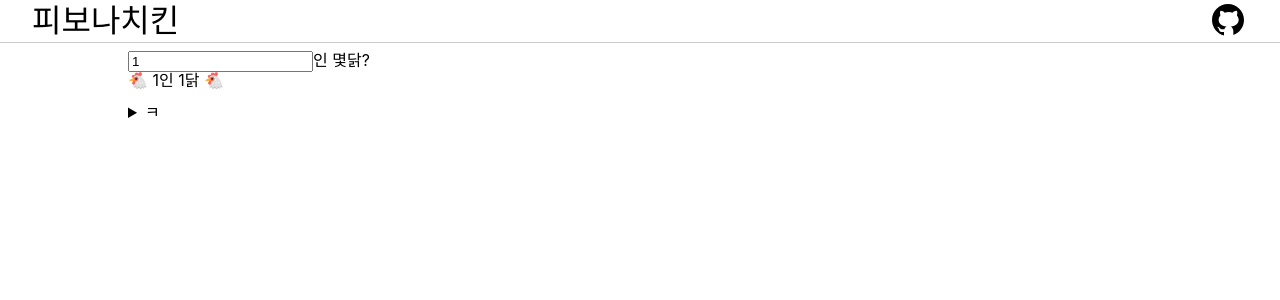
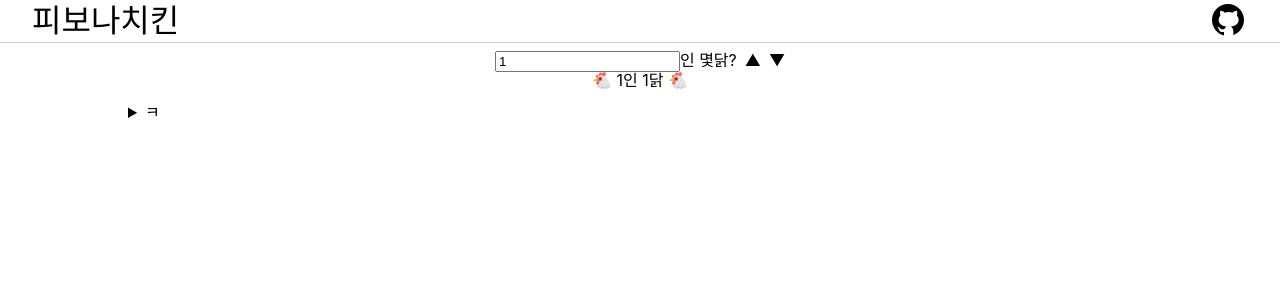
Before and after one commit to kanziw/fibonachicken, a React (Create React App) app: page / in a window 1280 px wide. Shown: the top 300 px of the page. Built offline with nearby package versions, Linux system fonts and the light colour scheme; a web font is replaced by a local one.

Commit message:
Add up/down arrow and centering

```diff
--- a/src/App.tsx
+++ b/src/App.tsx
@@ -1,15 +1,22 @@
 import { ChangeEventHandler, CSSProperties, useState } from 'react'
 
-import { Header, HorizontalDevider } from './Components'
-import { useFibonaChicken } from './fibonaChicken'
+import { Header, HorizontalDevider } from './components'
+import { isValidFibonaChickenPeople, useFibonaChicken } from './fibonaChicken'
 
 const styles: Record<string, CSSProperties> = {
   main: {
     margin: '0.5rem auto',
     width: '80%',
   },
+  section: {
+    textAlign: 'center',
+  },
   input: {
-    maxWidth: '18%',
+    maxWidth: '20%',
+  },
+  arrow: {
+    marginLeft: '0.5rem',
+    cursor: 'pointer',
   },
 }
 
@@ -17,17 +24,28 @@ const App = () => {
   const queryParams = new URLSearchParams(window.location.search)
   const initialPeople = Number(queryParams.get('people')) || 1
 
+  const { people, chicken, setPeople } = useFibonaChicken(initialPeople)
+  const [inputValue, setInputValue] = useState(initialPeople.toString())
   const [errMessage, setErrMessage] = useState<string | null>(null)
-  const { people, chicken, setPeople } = useFibonaChicken(initialPeople)
 
   const onChange: ChangeEventHandler<HTMLInputElement> = (e) => {
+    setInputValue(e.target.value)
+
     const newPeople = Number(e.target.value)
-    if (newPeople < 1 || Number.isNaN(newPeople)) {
+    if (!isValidFibonaChickenPeople(newPeople)) {
       setErrMessage('..네??')
       return
     }
     setErrMessage(null)
     setPeople(newPeople)
+  }
+  const increase = (value: number) => () => {
+    const newPeople = people + value
+    if (isValidFibonaChickenPeople(newPeople)) {
+      setErrMessage(null)
+      setInputValue(newPeople.toString())
+      setPeople(newPeople)
+    }
   }
 
   return (
@@ -35,8 +53,19 @@ const App = () => {
       <Header>피보나치킨</Header>
       <HorizontalDevider />
       <main style={styles.main}>
-        <input style={styles.input} type="number" defaultValue={people} onChange={onChange} />인 몇닭?
-        <p>{errMessage || `🐔 ${people}인 ${chicken}닭 🐔`}</p>
+        <section style={styles.section}>
+          <input
+            style={styles.input}
+            inputMode="numeric"
+            type="number"
+            value={inputValue}
+            onChange={onChange}
+          />인 몇닭?
+          {/* <span style={styles.arrow}>&#42779;</span><span style={styles.arrow}>&#42780;</span> */}
+          <span style={styles.arrow} onClick={increase(1)}>&#9650;</span>
+          <span style={styles.arrow} onClick={increase(-1)}>&#9660;</span>
+          <p>{errMessage || `🐔 ${people}인 ${chicken}닭 🐔`}</p>
+        </section>
         <br />
         <details>
           <summary>ㅋ</summary>
--- a/src/Components/Header.tsx
+++ b/src/Components/Header.tsx
@@ -1,6 +1,6 @@
 import { CSSProperties, ReactNode } from 'react'
 
-import GitHub from '../Assets/github.svg'
+import GitHub from '../assets/github.svg'
 
 const styles: Record<string, CSSProperties> = {
   header: {
--- a/src/fibonaChicken.ts
+++ b/src/fibonaChicken.ts
@@ -92,8 +92,12 @@ export const useFibonaChicken = (initialPeople = 1) => {
   }
 }
 
+export const isValidFibonaChickenPeople = (people: number): boolean => (
+  people > 0 && !Number.isNaN(people)
+)
+
 function fibonaChicken(totalPeople: number) {
-  if (totalPeople < 1 || Number.isNaN(totalPeople)) {
+  if (!isValidFibonaChickenPeople(totalPeople)) {
     return 0
   }
   let totalChicken = 0
--- a/src/index.css
+++ b/src/index.css
@@ -2,7 +2,7 @@
 @import url('https://cdn.jsdelivr.net/gh/orioncactus/pretendard/dist/web/static/pretendard-dynamic-subset.css');
 
 /* https://shylog.com/settings-for-a-more-complete-webview/ */
-* {
+*:not(input) {
 	-webkit-tap-highlight-color: rgba(255, 255, 255, 0);
 
 	user-select: none;
```
Also changed, not shown: .eslintrc.js.
